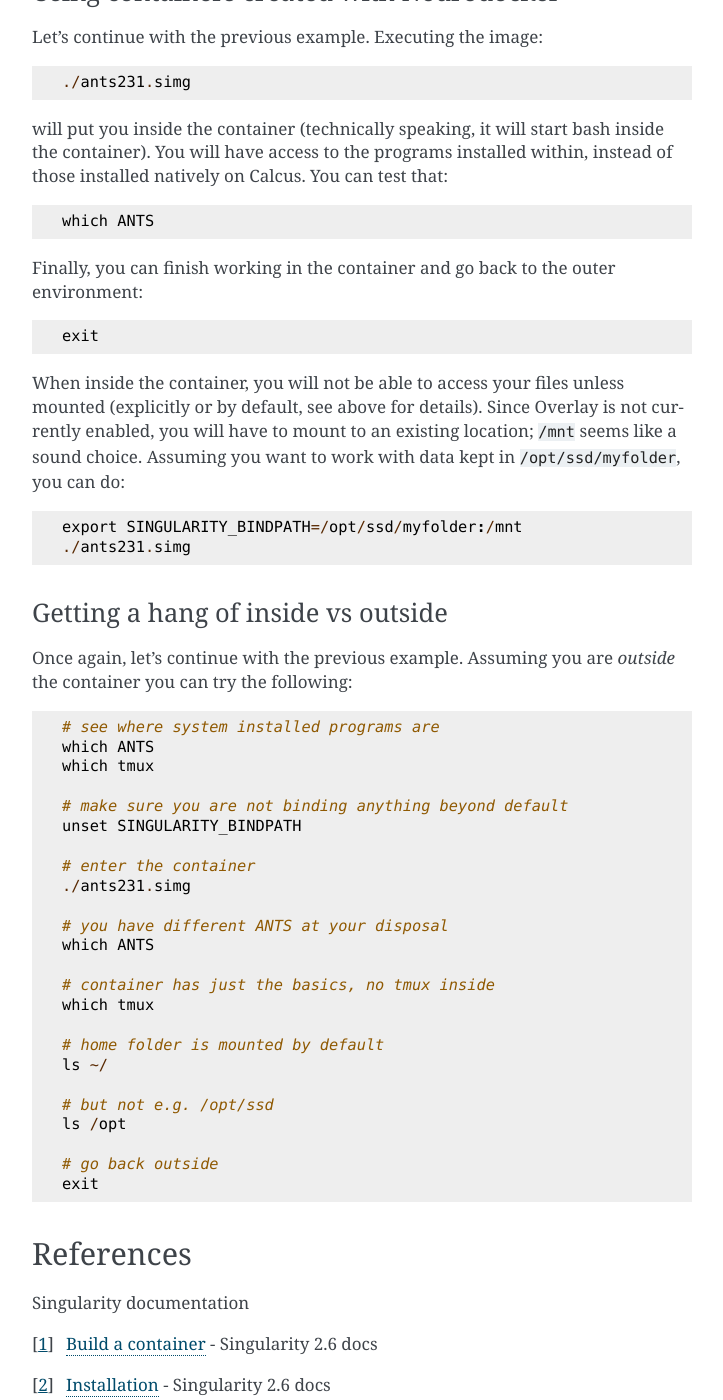
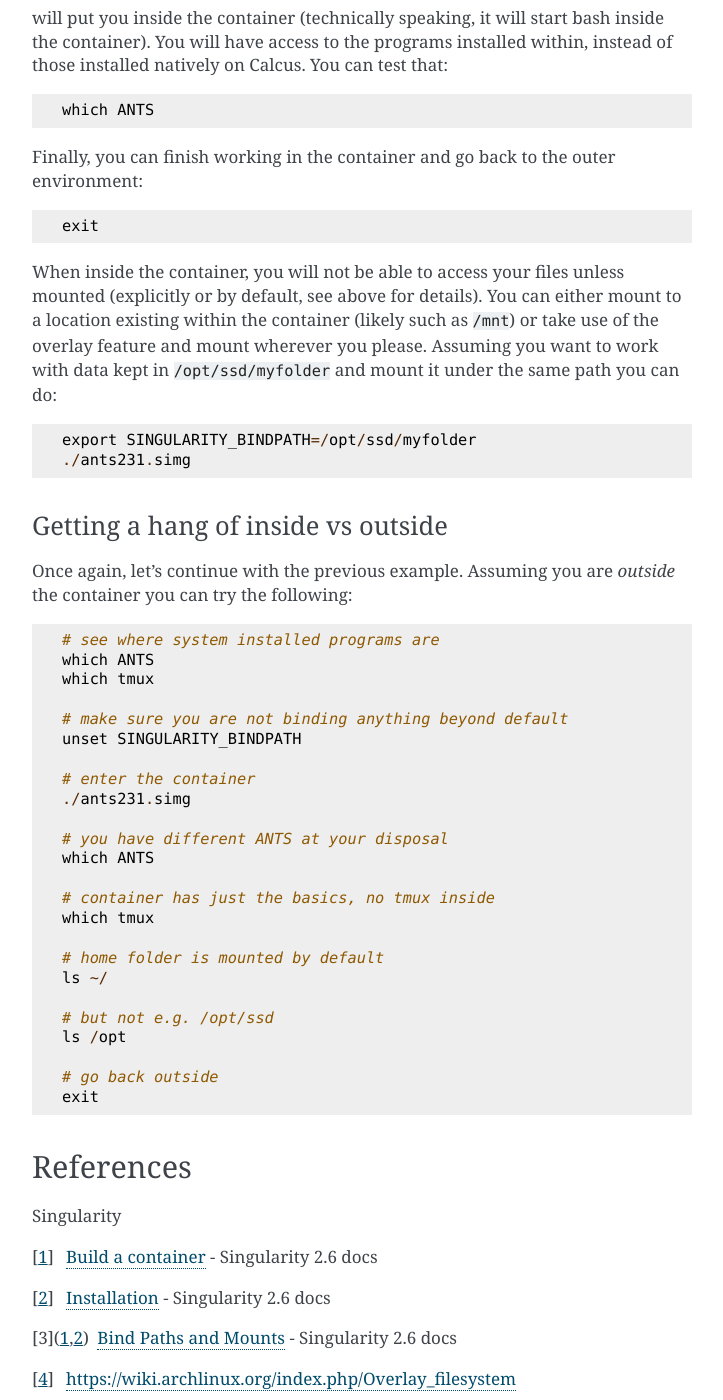
Before and after one commit to nencki-lobi/lobi-inhouse, a Sphinx documentation site: the page built from docs/singularity.rst, in a window 1280 px wide and 1400 px high, scrolled down 4227 px. Shown: the whole window, without its empty margins (388-1111 px from the left). Built offline with Sphinx 7.4.7, drawn with Linux system fonts in a browser that asks for light colours; some of the changed text lies outside the part shown.

Commit message:
Change info about Overlay feature in Singularity
Turns out Overlay is enabled and working properly.
By the way, removed todo frame.

```diff
--- a/docs/singularity.rst
+++ b/docs/singularity.rst
@@ -2,9 +2,6 @@ Singularity
 ===========
 
 Singularity is a container technology developed specifically for use on multi-tenant systems. A container allows you to run your software (or scientific workflow) in separation from the server's environment. You can use Singularity in a very similar way you would use Docker.
-
-.. todo ::
-  Everything related to fmriprep & bids apps needs to be rewritten and Neurodocker part needs to be written. The basics seem fine.
 
 The basics
 ----------
@@ -54,7 +51,7 @@ Alternatively, you can use the ``--bind`` option with ``singularity run``::
 
 In both cases, you should specify the bind paths as a comma-delimited string using the format ``src[:dest[:opts]]``. Possible options are ``ro`` (read only - used above for source data folder) and ``rw`` (read/write, default, used above for output directory).
 
-The destination path must exist within the container! In BIDS apps you will often use ``/data`` and ``/out`` folders as in the examples above. Often, ``/mnt`` folder will be a good target. This restriction can be changed by using Overlay, but currently we stuck with the defaults and kept it disabled.
+The overlay [4]_ feature has been enabled on our server, and as a result the destination bind points do not need to exist within the container (they will be created on an as-needed basis in an overlay file system without modifying the existing container [3]_). The use of `/data` and `/out` paths in the examples above follows the convention of BIDS apps.
 
 Use case: BIDS Apps
 -------------------
@@ -160,9 +157,10 @@ Finally, you can finish working in the container and go back to the outer enviro
 
   exit
 
-When inside the container, you will not be able to access your files unless mounted (explicitly or by default, see above for details). Since Overlay is not currently enabled, you will have to mount to an existing location; ``/mnt`` seems like a sound choice. Assuming you want to work with data kept in ``/opt/ssd/myfolder``, you can do::
+When inside the container, you will not be able to access your files unless mounted (explicitly or by default, see above for details).
+You can either mount to a location existing within the container (likely such as ``/mnt``) or take use of the overlay feature and mount wherever you please. Assuming you want to work with data kept in ``/opt/ssd/myfolder`` and mount it under the same path you can do::
 
-  export SINGULARITY_BINDPATH=/opt/ssd/myfolder:/mnt
+  export SINGULARITY_BINDPATH=/opt/ssd/myfolder
   ./ants231.simg
 
 Getting a hang of inside vs outside
@@ -199,17 +197,18 @@ Once again, let's continue with the previous example. Assuming you are `outside`
 References
 ----------
 
-Singularity documentation
+Singularity
 
 .. [1] `Build a container <https://www.sylabs.io/guides/2.6/user-guide/build_a_container.html>`_ - Singularity 2.6 docs
 .. [2] `Installation <https://www.sylabs.io/guides/2.6/user-guide/installation.html>`_ - Singularity 2.6 docs
 .. [3] `Bind Paths and Mounts <https://www.sylabs.io/guides/2.6/user-guide/bind_paths_and_mounts.html>`_ - Singularity 2.6 docs
+.. [4] https://wiki.archlinux.org/index.php/Overlay_filesystem
 
-Bids Apps on readthedocs
+Bids Apps
 
-.. [4] `Running mriqc <https://mriqc.readthedocs.io/en/stable/running.html>`_ - mriqc docs
-.. [5] `Fmriprep usage <https://fmriprep.readthedocs.io/en/stable/usage.html>`_ - fmriprep docs
+.. [5] `Running mriqc <https://mriqc.readthedocs.io/en/stable/running.html>`_ - mriqc docs
+.. [6] `Fmriprep usage <https://fmriprep.readthedocs.io/en/stable/usage.html>`_ - fmriprep docs
 
 Neurodocker
 
-.. [6] https://github.com/kaczmarj/neurodocker
+.. [7] https://github.com/kaczmarj/neurodocker
```
Also changed, not shown: other parts of docs/singularity.rst (+3 -3 lines).
